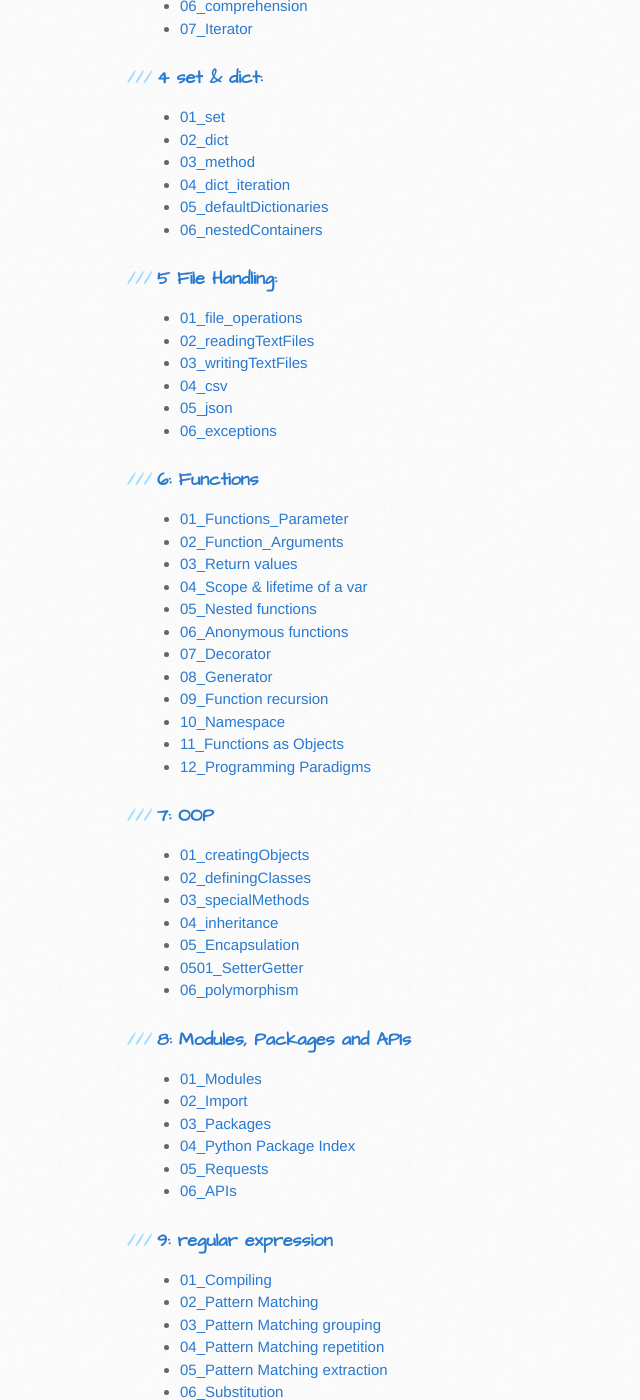
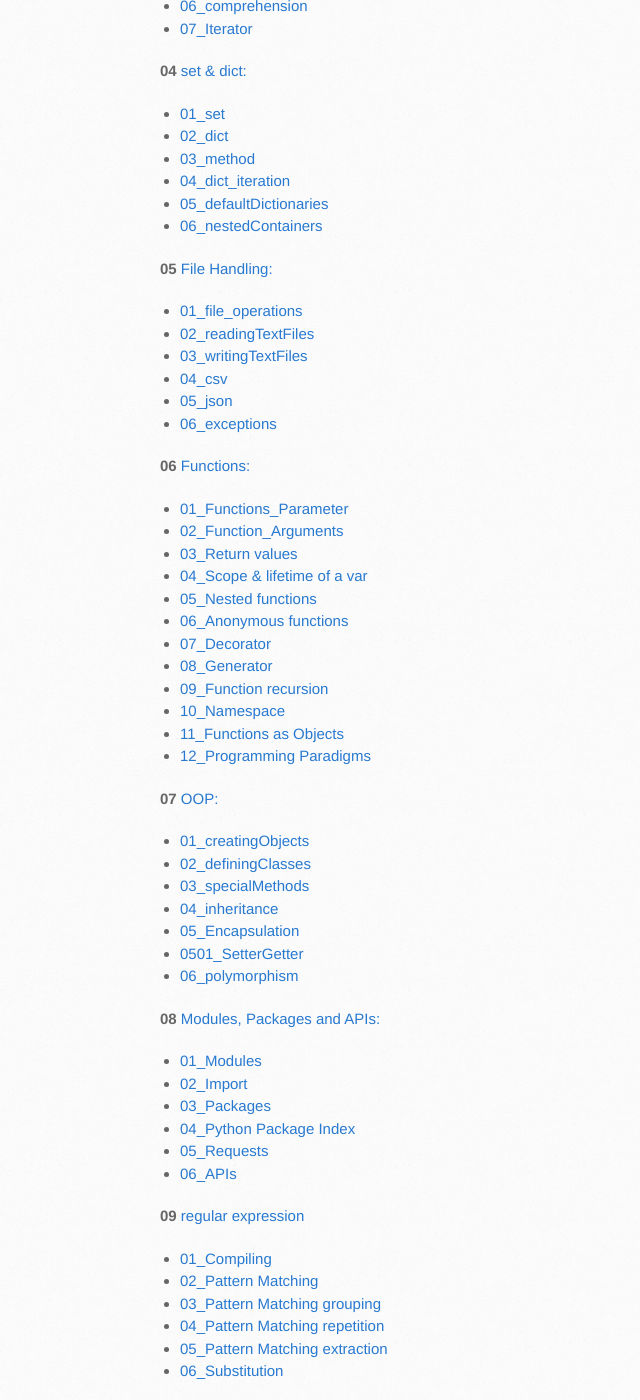
Before and after one commit to trumpfheller/trumpfheller.github.io, a Jekyll site: the page built from index.md, in a window 1280 px wide and 1400 px high, scrolled down 1262 px. Shown: the whole window, without its empty margins (0-640 px from the left). Built offline with Jekyll 4.4.1, drawn with Linux system fonts in a browser that asks for light colours.

Commit message:
Update index.md

```diff
--- a/index.md
+++ b/index.md
@@ -30,7 +30,7 @@ layout: default
 
 ## Quick Python run down
 
-**00** [Sequences](./pythonic/02_string_listTuple/06_sequences.html)
+**00** [Sequences:](./pythonic/02_string_listTuple/06_sequences.html)
 
 **01** [Sequence String:](./pythonic/02_string_listTuple/02_01_strings.html)
 - [01_strings_slicing](./pythonic/02_string_listTuple/02_02_strings_slicing.html)
@@ -51,7 +51,7 @@ layout: default
 - [06_comprehension](./pythonic/03_iteration/06_comprehension.html)
 - [07_Iterator](./pythonic/06_functions/0307_iterator.html)
 
-### [4 set & dict:](./pythonic/04_set_dict/04.html)
+**04** [set & dict:](./pythonic/04_set_dict/04.html)
 
 - [01_set](./pythonic/04_set_dict/01_set.html)
 - [02_dict](./pythonic/04_set_dict/02_dict.html)
@@ -60,7 +60,7 @@ layout: default
 - [05_defaultDictionaries](./pythonic/04_set_dict/05_defaultDictionaries.html)
 - [06_nestedContainers](./pythonic/04_set_dict/06_nestedContainers.html)
 
-### [5 File Handling:](./pythonic/05_file/0500_files.html)
+**05** [File Handling:](./pythonic/05_file/0500_files.html)
 
 - [01_file_operations](./pythonic/05_file/0501_file_operations.html)
 - [02_readingTextFiles](./pythonic/05_file/0502_readingTextFiles.html)
@@ -69,7 +69,7 @@ layout: default
 - [05_json](./pythonic/05_file/0505_json.html)
 - [06_exceptions](./pythonic/05_file/0506_exceptions.html)
 
-### [6: Functions](./pythonic/06_functions/06.html)
+**06**  [Functions:](./pythonic/06_functions/06.html)
 
 - [01_Functions_Parameter](./pythonic/06_functions/0601_Parameter.html)
 - [02_Function_Arguments](./pythonic/06_functions/0602_Arguments.html)
@@ -84,7 +84,7 @@ layout: default
 - [11_Functions as Objects](./pythonic/06_functions/0612_functions_asObjects.html)
 - [12_Programming Paradigms](./pythonic/06_functions/0613_ProgrammingParadigms.html)
 
-### [7: OOP](./pythonic/07_oop/07.html)
+**07** [OOP:](./pythonic/07_oop/07.html)
 
 - [01_creatingObjects](./pythonic/07_oop/0701_CreatingObjects.html)
 - [02_definingClasses](./pythonic/07_oop/0702_DefiningClasses.html)
@@ -94,7 +94,7 @@ layout: default
 - [0501_SetterGetter](./pythonic/07_oop/070501_setterGetter.html)
 - [06_polymorphism](./pythonic/07_oop/0706_polymorphism.html)
 
-### [8: Modules, Packages and APIs](./pythonic/08_modulesPackageAPIs/08.html)
+**08** [Modules, Packages and APIs:](./pythonic/08_modulesPackageAPIs/08.html)
 
 - [01_Modules](./pythonic/08_modulesPackageAPIs/08_01.html)
 - [02_Import](./pythonic/08_modulesPackageAPIs/08_02.html)
@@ -103,7 +103,7 @@ layout: default
 - [05_Requests](./pythonic/08_modulesPackageAPIs/08_05.html)
 - [06_APIs](./pythonic/08_modulesPackageAPIs/08_06.html)
 
-### [9: regular expression](./pythonic/09_regularExpressions/09.html)
+**09** [regular expression](./pythonic/09_regularExpressions/09.html)
 
 - [01_Compiling](./pythonic/09_regularExpressions/0901.html)
 - [02_Pattern Matching](./pythonic/09_regularExpressions/0902.html)
```
